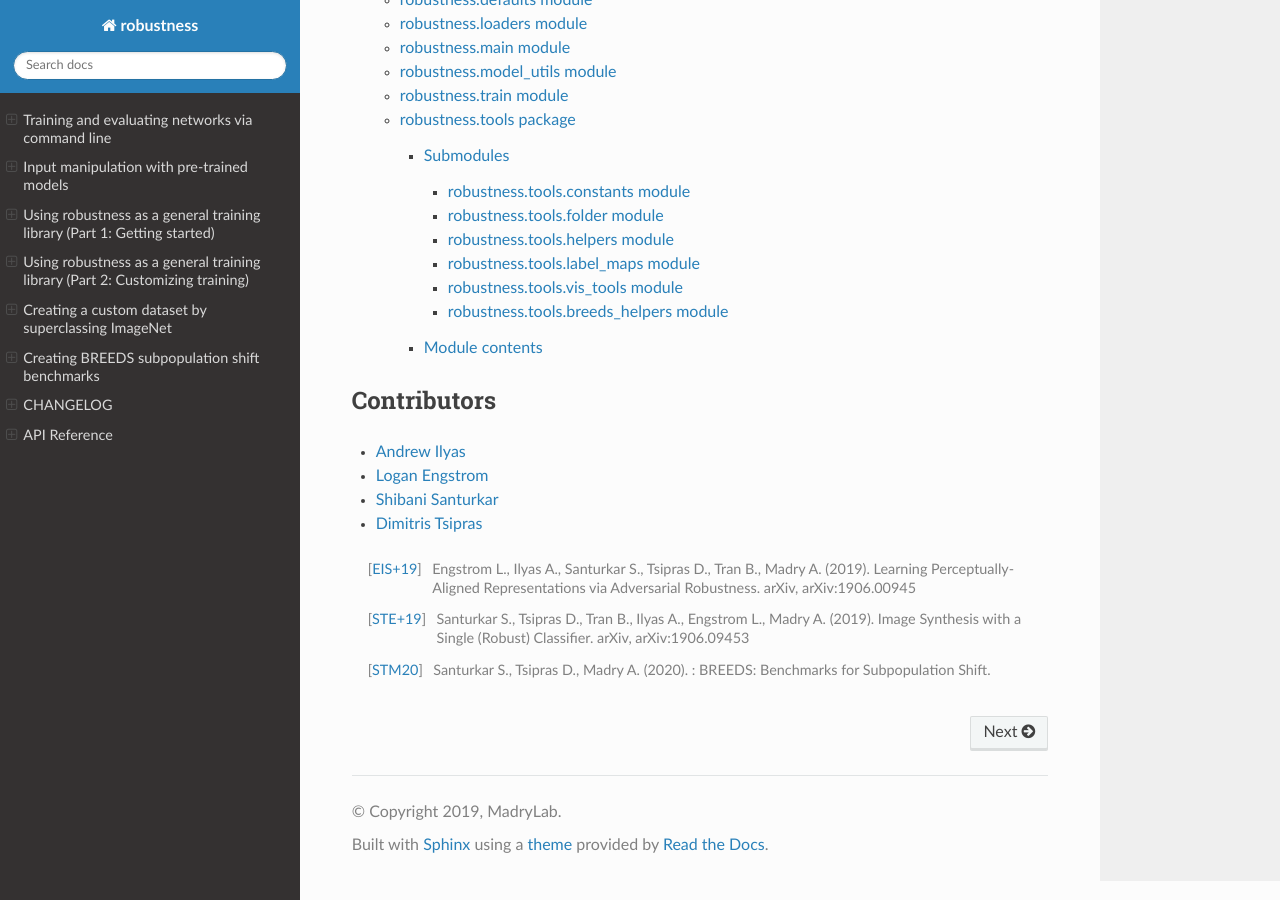
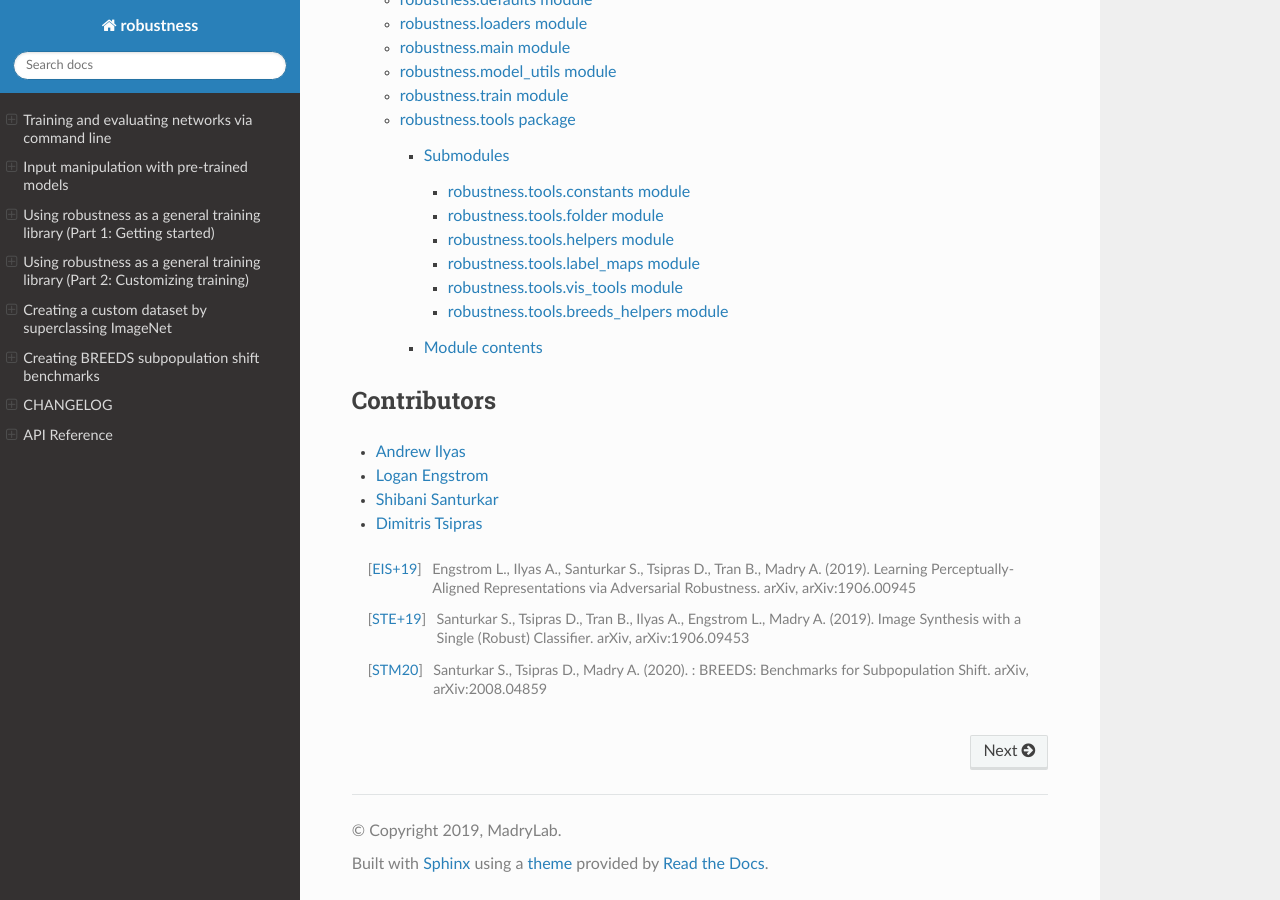
Before and after one commit to MadryLab/robustness, a Sphinx documentation site: the page built from docs/index.rst, in a window 1280 px wide and 900 px high, scrolled down 3972 px. Built offline with Sphinx 7.4.7 and the Read the Docs theme 2.0.0, drawn with Linux system fonts in a browser that asks for light colours; nearby versions of some CDN libraries; library files that are not in the unit come from our copies.

Commit message:
Add arxiv link to docs

```diff
--- a/docs/index.rst
+++ b/docs/index.rst
@@ -160,4 +160,4 @@ Contributors
 
 .. [STE+19] Santurkar S., Tsipras D., Tran B., Ilyas A., Engstrom L., Madry A. (2019). Image Synthesis with a Single (Robust) Classifier. arXiv, arXiv:1906.09453
 
-.. [STM20] Santurkar S., Tsipras D., Madry A. (2020). : BREEDS: Benchmarks for Subpopulation Shift.
+.. [STM20] Santurkar S., Tsipras D., Madry A. (2020). : BREEDS: Benchmarks for Subpopulation Shift. arXiv, arXiv:2008.04859
```
